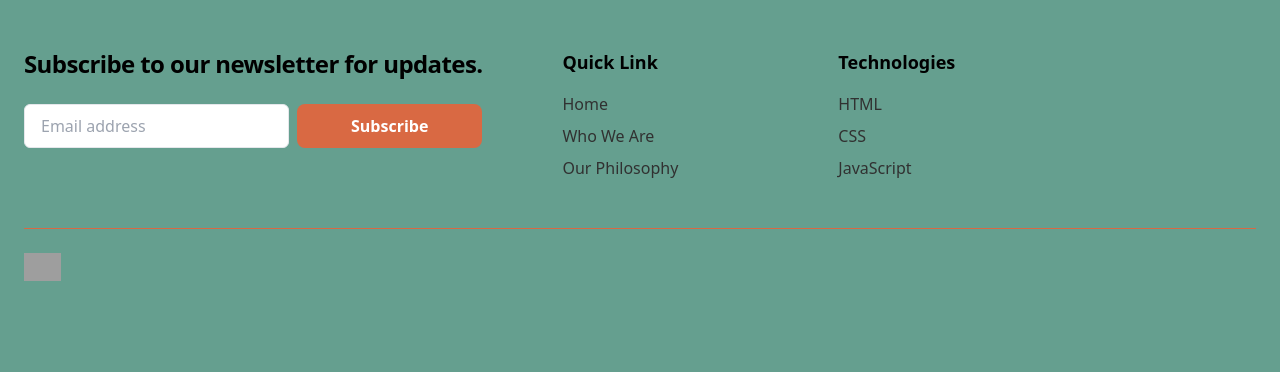
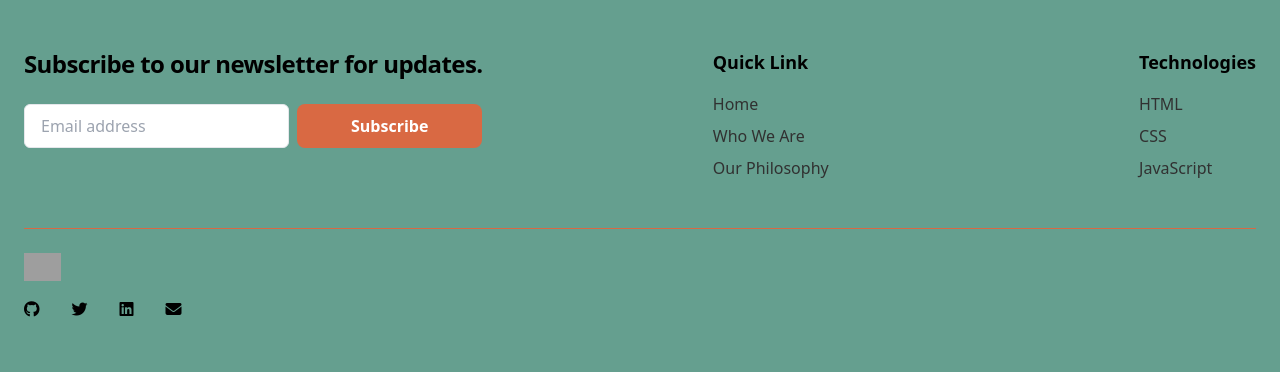
Before and after one commit to Wendy002/NOXNGC450_WF02401_GroupA_NoxoloNgcobo_SDF09, a website: page build/guided.html in a window 1280 px wide. Drawn offline with nearby package versions, Linux system fonts and the light colour scheme; grey boxes are pictures that could not be loaded.

Commit message:
Addn handles

```diff
--- a/build/guided.html
+++ b/build/guided.html
@@ -7,6 +7,8 @@
     <script src="https://cdn.tailwindcss.com"></script>
     <link href="https://cdn.jsdelivr.net/npm/tailwindcss@2.2.19/dist/tailwind.min.css" rel="stylesheet">
     <link rel="stylesheet" href="css/style.css">
+    <!--font awesome-->
+    <script src="https://kit.fontawesome.com/39b3800a87.js" crossorigin="anonymous"></script>
 </head>
 <body class="bg-[#659f8f]">
     <!--START OF FOOTER-->
@@ -16,7 +18,7 @@
             <footer class="bg-[#659f8f] margin-main">
                 <!--CONTAINER -->
                 <div class="container  px-6 py-12 mx-auto w-screen">
-                    <div class="flex flex-wrap sm:col-span-1 md:col-span-2 lg:col-span-3  md:gap-x-80 lg:gap-20">
+                    <div class="flex flex-wrap sm:col-span-1 md:col-span-2 lg:col-span-3  md:gap-x-10 lg:gap-20 ml- justify-between">
                         <div class="sm:col-span-2 mb-6">
                             <!--SUBSCRIPTION SECTION-->
                             <h1 class="max-w-lg text-xl font-semibold tracking-tight dark:text-[#313131] xl:text-2xl " >Subscribe to our newsletter for updates.</h1>
@@ -59,8 +61,16 @@
                     <div class="flex">
                         <a href="#">
                             <img class="w-auto h-7" src="https://codespace-assets.global.ssl.fastly.net/wp/assets/website/codespace-primary-logo-light.svg" alt="">
+
                         </a>
+
                     </div>
+                    <ul class="list-none flex gap-8 mt-4">
+                        <li><a href="#"><i class="fa-brands fa-github"></i></a></li>
+                        <li><a href="#"></a><i class="fa-brands fa-twitter"></i></li>
+                        <li><a href="#"></a><i class="fa-brands fa-linkedin"></i></li>
+                        <li><a href="#"></a><i class="fa-solid fa-envelope"></i></li>
+                    </ul>
 
                 </div>
     </footer>
```
